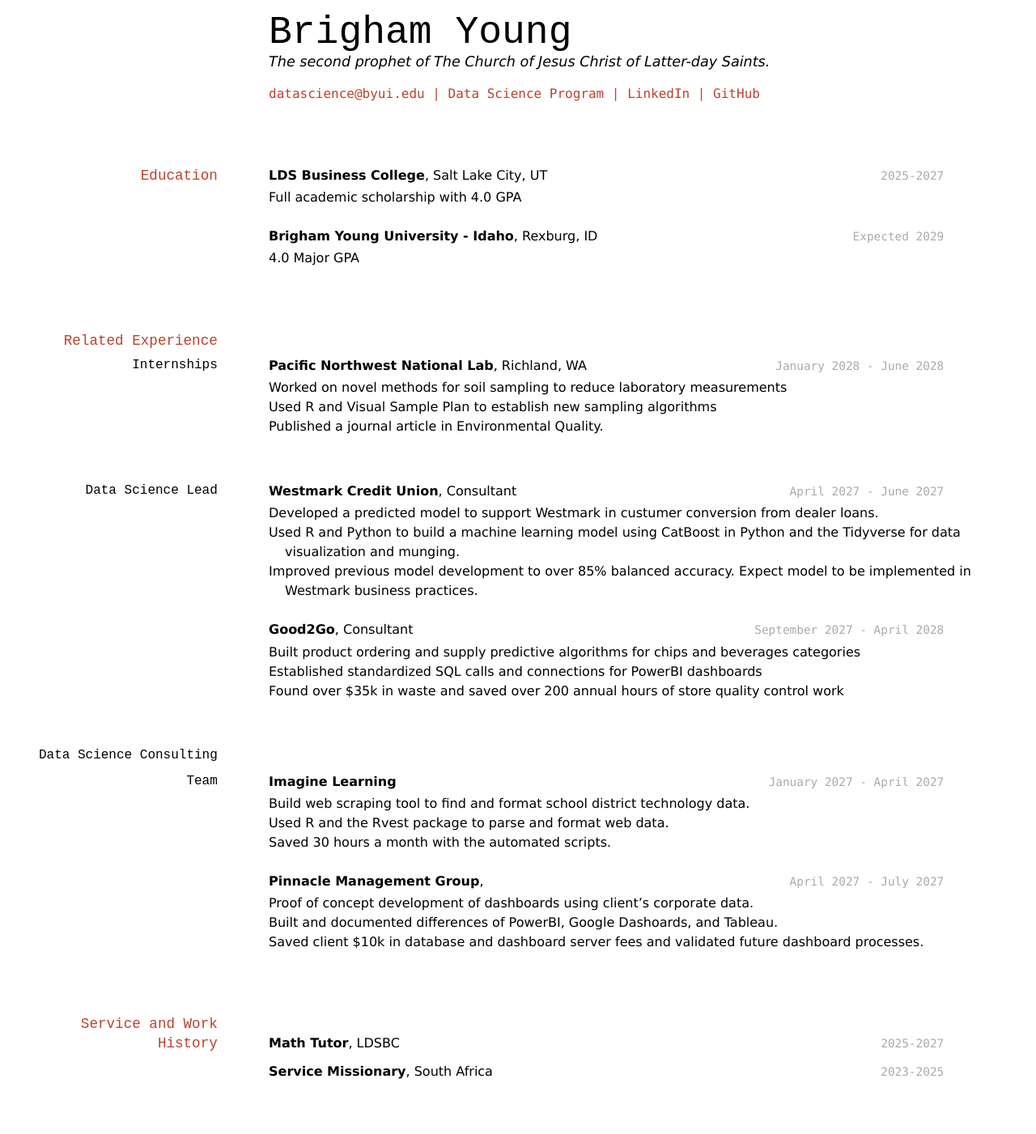
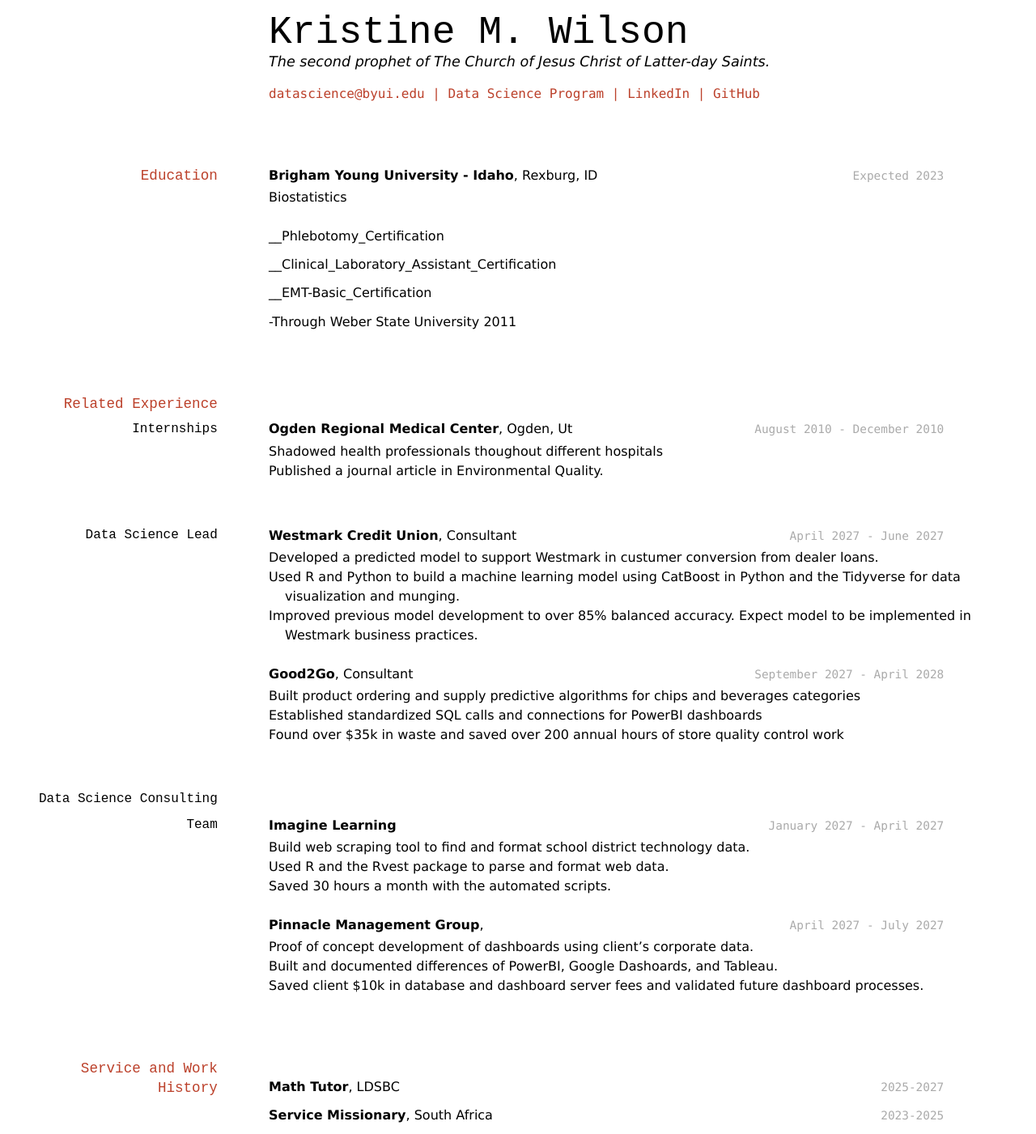
Before and after one commit to KristineWilson1/Kristine_Wilson_resumeFall22, a Jekyll site: the page built from docs/index.md, in a window 1280 px wide. Shown: the whole page at 81% size. Built offline with Jekyll 4.4.1, drawn with Linux system fonts in a browser that asks for light colours; before the commit the page ends 1347 px from its top, so only the background shows below that.

Commit message:
Update index.md

```diff
--- a/docs/index.md
+++ b/docs/index.md
@@ -1,8 +1,8 @@
 ---
 layout: cv
-title: Brigham Young's Resume
+title: Kristine Wilson's Resume
 ---
-# Brigham Young
+# Kristine M. Wilson
 The second prophet of The Church of Jesus Christ of Latter-day Saints.
 
 <div id="webaddress">
@@ -16,26 +16,28 @@
 
 ## Education
 
-`2025-2027`
-__LDS Business College__, Salt Lake City, UT
-
-- Full academic scholarship with 4.0 GPA
-
-`Expected 2029`
+`Expected 2023`
 __Brigham Young University - Idaho__, Rexburg, ID
 
-- 4.0 Major GPA
+- Biostatistics
 
+__Phlebotomy_Certification
+
+__Clinical_Laboratory_Assistant_Certification
+
+__EMT-Basic_Certification
+
+-Through Weber State University 2011
 
 ## Related Experience
 
 ### Internships
 
-`January 2028 - June 2028`
-__Pacific Northwest National Lab__, Richland, WA
+`August 2010 - December 2010`
+__Ogden Regional Medical Center__, Ogden, Ut
 
-- Worked on novel methods for soil sampling to reduce laboratory measurements
-- Used R and Visual Sample Plan to establish new sampling algorithms
+- Shadowed health professionals thoughout different hospitals
+-
 - Published a journal article in Environmental Quality.
 
 ### Data Science Lead
```
